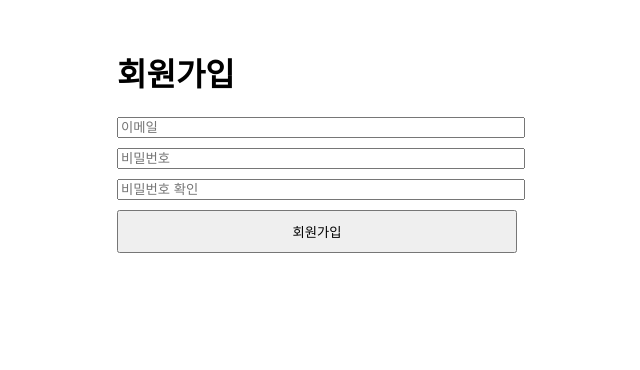
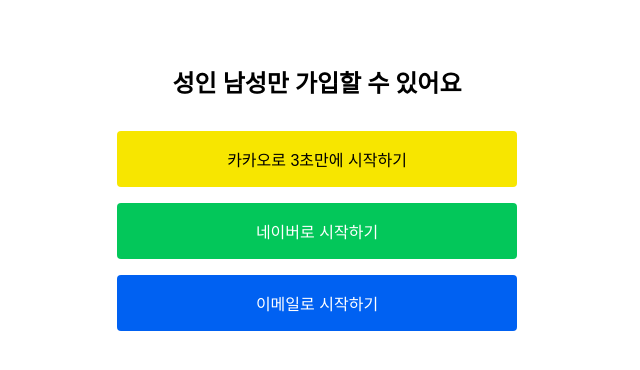
Before and after one commit to manlounge/manlounge-web, a Next.js app: page /signup in a window 1280 px wide. Shown: the top 370 px of the page, without its empty margins (323-963 px from the left). Built offline with nearby package versions, Linux system fonts and the light colour scheme; no server answers.

Commit message:
Update signup.tsx

```diff
--- a/pages/signup.tsx
+++ b/pages/signup.tsx
@@ -1,77 +1,72 @@
 // pages/signup.tsx
-import { useState, useEffect } from "react";
-import { createUserWithEmailAndPassword, onAuthStateChanged } from "firebase/auth";
-import { auth } from "../firebase/firebaseConfig";
-import { useRouter } from "next/router";
+import React from 'react'
+import { useRouter } from 'next/router'
 
 export default function Signup() {
-  const router = useRouter();
-  const [email, setEmail] = useState("");
-  const [password, setPassword] = useState("");
-  const [confirmPassword, setConfirmPassword] = useState("");
-  const [error, setError] = useState("");
-  const [initializing, setInitializing] = useState(true);
-
-  // 이미 로그인된 사용자는 홈으로 이동
-  useEffect(() => {
-    const unsub = onAuthStateChanged(auth, (user) => {
-      if (user) router.replace("/");
-      else setInitializing(false);
-    });
-    return () => unsub();
-  }, [router]);
-
-  const handleSignup = async () => {
-    setError("");
-
-    if (!email || !password || !confirmPassword) {
-      setError("모든 항목을 입력해주세요.");
-      return;
-    }
-
-    if (password !== confirmPassword) {
-      setError("비밀번호가 일치하지 않습니다.");
-      return;
-    }
-
-    try {
-      await createUserWithEmailAndPassword(auth, email, password);
-      router.push("/");
-    } catch (e: any) {
-      setError(e.message);
-    }
-  };
-
-  if (initializing) return null;
+  const router = useRouter()
 
   return (
-    <div style={{ padding: 20, maxWidth: 400, margin: "0 auto" }}>
-      <h1>회원가입</h1>
-      <input
-        type="email"
-        placeholder="이메일"
-        value={email}
-        onChange={(e) => setEmail(e.target.value)}
-        style={{ display: "block", marginBottom: 10, width: "100%" }}
-      />
-      <input
-        type="password"
-        placeholder="비밀번호"
-        value={password}
-        onChange={(e) => setPassword(e.target.value)}
-        style={{ display: "block", marginBottom: 10, width: "100%" }}
-      />
-      <input
-        type="password"
-        placeholder="비밀번호 확인"
-        value={confirmPassword}
-        onChange={(e) => setConfirmPassword(e.target.value)}
-        style={{ display: "block", marginBottom: 10, width: "100%" }}
-      />
-      <button onClick={handleSignup} style={{ width: "100%", padding: 10 }}>
-        회원가입
+    <div style={{
+      maxWidth: 400,
+      margin: '4rem auto',
+      padding: '0 1rem',
+      textAlign: 'center'
+    }}>
+      <h1 style={{ marginBottom: '2rem', fontSize: '1.5rem' }}>
+        성인 남성만 가입할 수 있어요
+      </h1>
+
+      <button
+        onClick={() => window.location.href = '/api/auth/kakao'}
+        style={{
+          display: 'block',
+          width: '100%',
+          padding: '1rem',
+          marginBottom: '1rem',
+          background: '#F7E600',
+          border: 'none',
+          borderRadius: 4,
+          fontSize: '1rem',
+          cursor: 'pointer'
+        }}
+      >
+        카카오로 3초만에 시작하기
       </button>
-      {error && <p style={{ color: "red" }}>{error}</p>}
+
+      <button
+        onClick={() => window.location.href = '/api/auth/naver'}
+        style={{
+          display: 'block',
+          width: '100%',
+          padding: '1rem',
+          marginBottom: '1rem',
+          background: '#03C75A',
+          border: 'none',
+          borderRadius: 4,
+          fontSize: '1rem',
+          color: '#fff',
+          cursor: 'pointer'
+        }}
+      >
+        네이버로 시작하기
+      </button>
+
+      <button
+        onClick={() => router.push('/signup-email')}
+        style={{
+          display: 'block',
+          width: '100%',
+          padding: '1rem',
+          background: '#0061F2',
+          border: 'none',
+          borderRadius: 4,
+          fontSize: '1rem',
+          color: '#fff',
+          cursor: 'pointer'
+        }}
+      >
+        이메일로 시작하기
+      </button>
     </div>
-  );
+  )
 }
```
